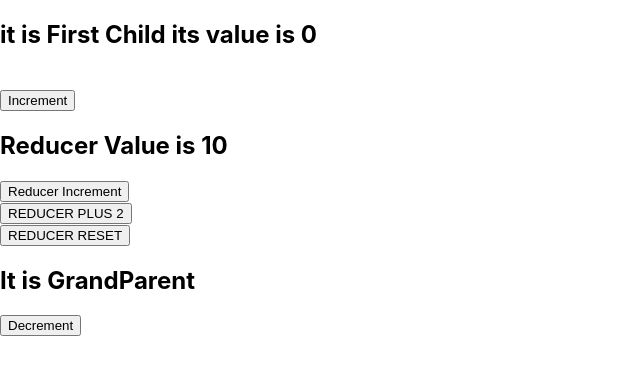
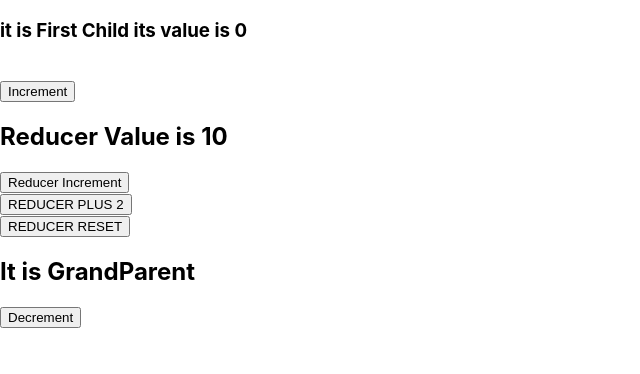
Before and after one commit to Siraj454/Boot-Camp-Session-5, a React (Create React App) app: page / in a window 1280 px wide. Shown: the top 374 px of the page, without its empty margins (0-640 px from the left). Built offline with nearby package versions, Linux system fonts and the light colour scheme.

Commit message:
Update child.js

```diff
--- a/src/child.js
+++ b/src/child.js
@@ -6,7 +6,7 @@ function Child(){
 
     return (
         <dev>
-               <h2>it is First Child its value is {counterValue}</h2>
+               <h3>it is First Child its value is {counterValue}</h3>
                <br></br>
             <button onClick={()=>{counterValue[1](++counterValue[0])}}>
                 Increment</button>
```
